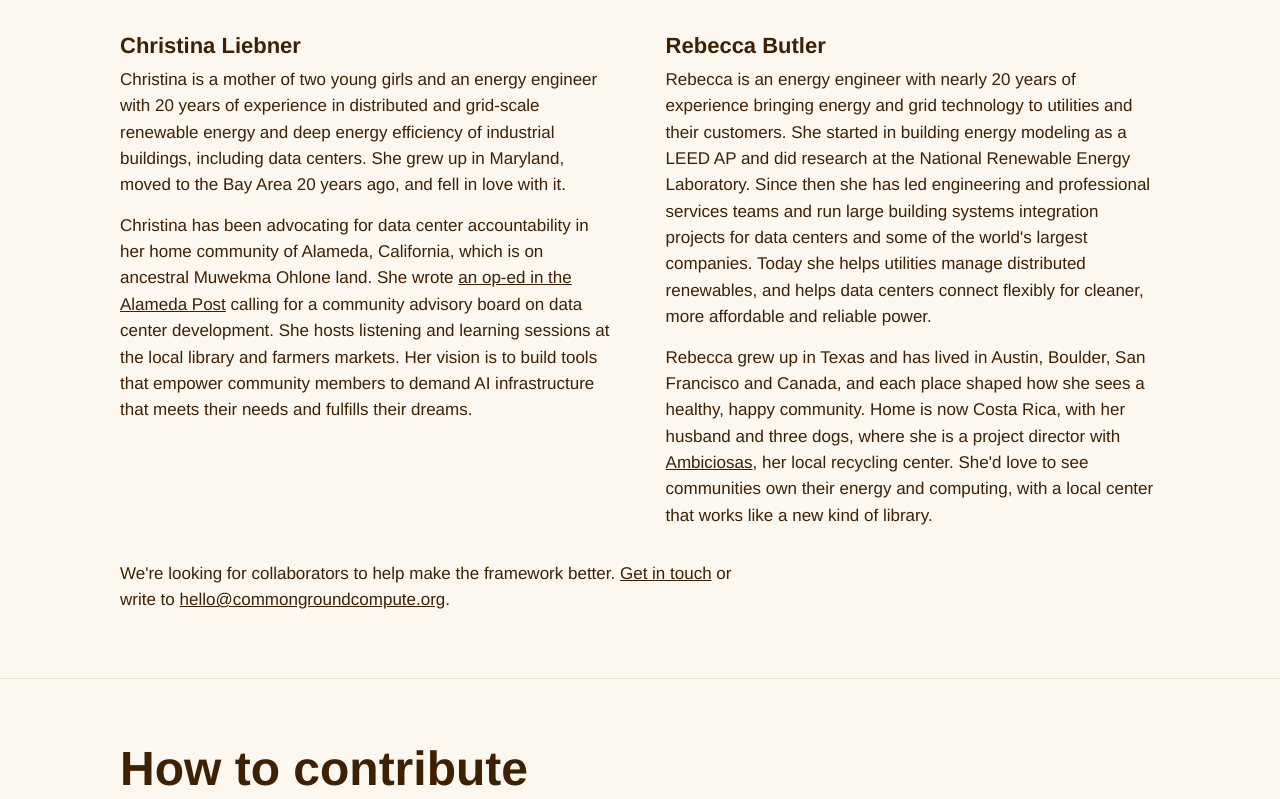
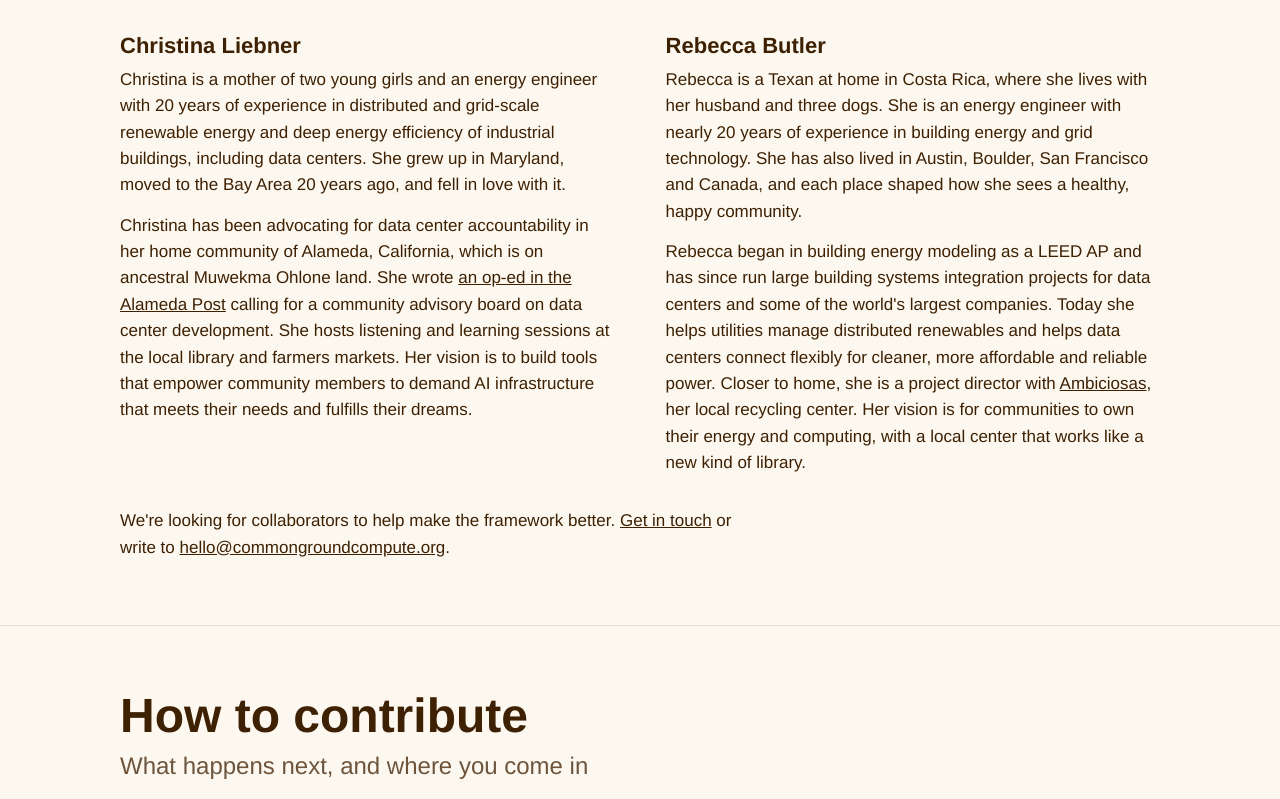
Before and after one commit to rebexcodex/commongroundcompute, a plain HTML site: page index.html in a window 1280 px wide. Shown: the part 9145-9944 px from the top of the page. Drawn offline with Linux system fonts and the light colour scheme; a web font is replaced by a local one.

Commit message:
Rebecca bio mirrors Christina's structure
Co-Authored-By: Claude Opus 5.5 <noreply@anthropic.com>
Claude-Session: https://claude.ai/code/session_0155t8oRG54jtjaWBL9DVzcK

```diff
--- a/index.html
+++ b/index.html
@@ -636,8 +636,8 @@ footer { border-top: 1px solid var(--rule); padding: 32px 0 48px; font-size: 14p
       </div>
       <div class="bio">
         <h3>Rebecca Butler</h3>
-        <p>Rebecca is an energy engineer with nearly 20 years of experience bringing energy and grid technology to utilities and their customers. She started in building energy modeling as a LEED AP and did research at the National Renewable Energy Laboratory. Since then she has led engineering and professional services teams and run large building systems integration projects for data centers and some of the world's largest companies. Today she helps utilities manage distributed renewables, and helps data centers connect flexibly for cleaner, more affordable and reliable power.</p>
-        <p>Rebecca grew up in Texas and has lived in Austin, Boulder, San Francisco and Canada, and each place shaped how she sees a healthy, happy community. Home is now Costa Rica, with her husband and three dogs, where she is a project director with <a href="https://recycleosa.com/">Ambiciosas</a>, her local recycling center. She'd love to see communities own their energy and computing, with a local center that works like a new kind of library.</p>
+        <p>Rebecca is a Texan at home in Costa Rica, where she lives with her husband and three dogs. She is an energy engineer with nearly 20 years of experience in building energy and grid technology. She has also lived in Austin, Boulder, San Francisco and Canada, and each place shaped how she sees a healthy, happy community.</p>
+        <p>Rebecca began in building energy modeling as a LEED AP and has since run large building systems integration projects for data centers and some of the world's largest companies. Today she helps utilities manage distributed renewables and helps data centers connect flexibly for cleaner, more affordable and reliable power. Closer to home, she is a project director with <a href="https://recycleosa.com/">Ambiciosas</a>, her local recycling center. Her vision is for communities to own their energy and computing, with a local center that works like a new kind of library.</p>
       </div>
     </div>
     <p class="about-cta">We're looking for collaborators to help make the framework better. <a href="#contact">Get in touch</a> or write to <a href="mailto:hello@commongroundcompute.org">hello@commongroundcompute.org</a>.</p>
```
